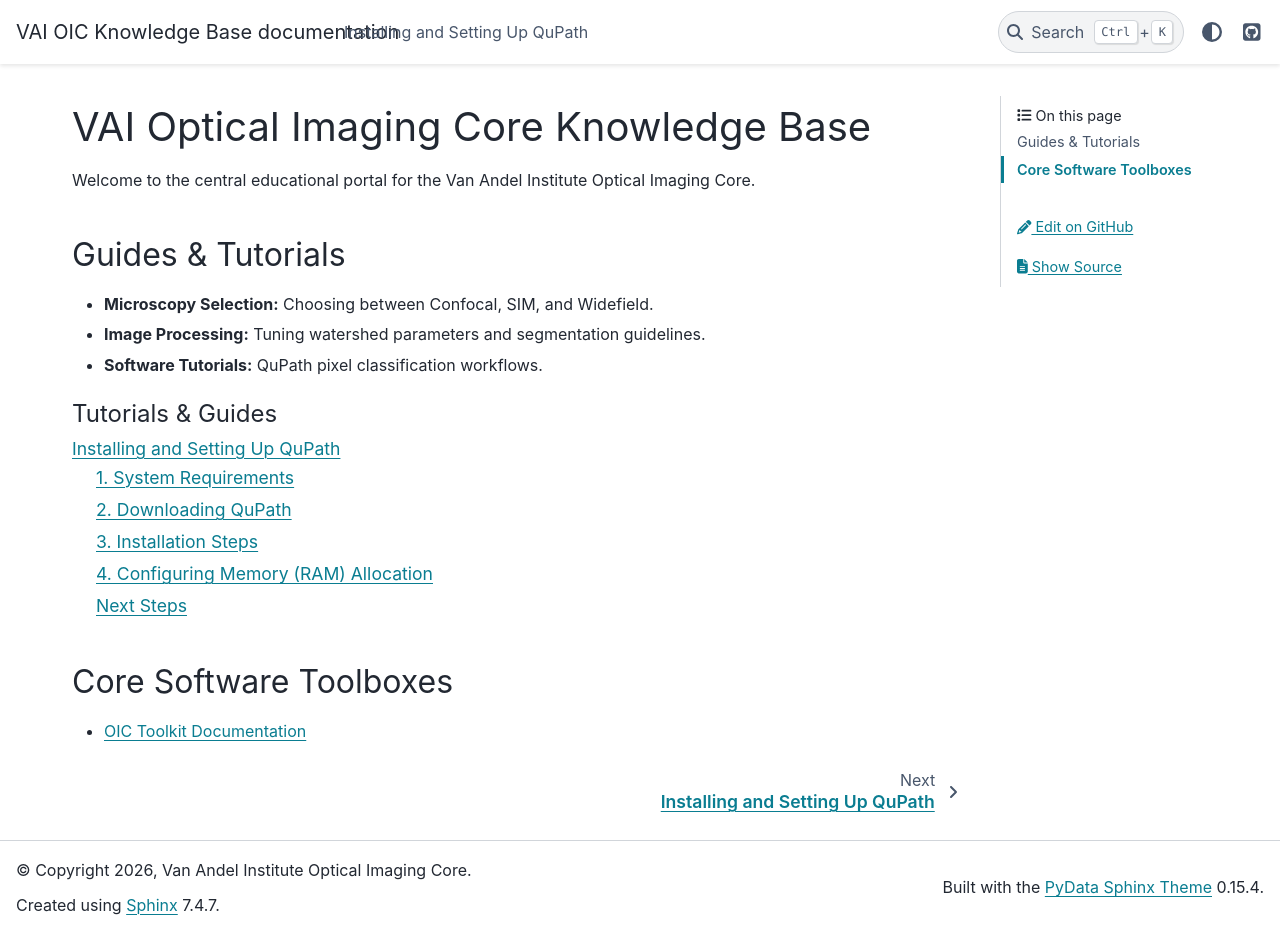
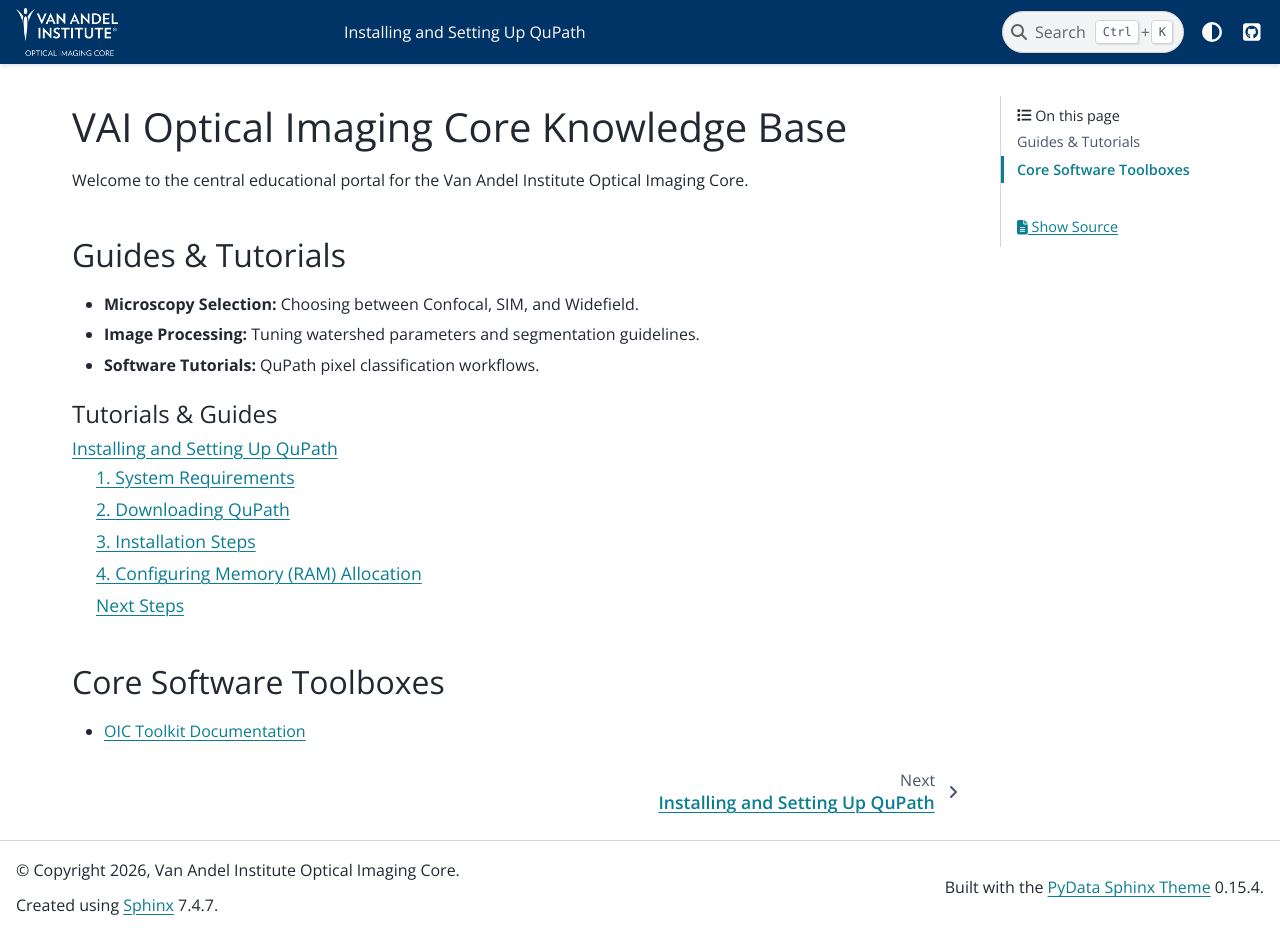
Before and after one commit to vaioic/vaioic.github.io, a Sphinx documentation site: the page built from docs/index.md, in a window 1280 px wide and 934 px high. Built offline with Sphinx 7.4.7 and the PyData theme 0.15.4, drawn with Linux system fonts in a browser that asks for light colours.

Commit message:
WIP: Customizing colors to match VAI branding

```diff
--- /dev/null
+++ b/docs/_static/custom.css
@@ -0,0 +1,70 @@
+:root {
+  /* Primary brand colors for light mode (VAI Blue/Navy theme) */
+  --pst-color-primary: #005596;           /* Main headings & active navbar links */
+  --pst-color-primary-highlight: #002244; /* Hover states */
+  --pst-color-secondary: #60abde;         /* Hyperlinks & accent elements */
+  --pst-color-target: #e6f0fa;            /* Highlight background on code anchors */
+  /* Main body text font family */
+  --pst-font-family-base: "Open Sans", -apple-system, BlinkMacSystemFont, "Segoe UI", Roboto, "Helvetica Neue", Arial, sans-serif;
+
+  /* Headings font family */
+  --pst-font-family-heading: "Open Sans", -apple-system, BlinkMacSystemFont, "Segoe UI", Roboto, "Helvetica Neue", Arial, sans-serif;
+
+  --pst-color-accent: #28ac98 !important;
+}
+
+/* Target light theme top navigation bar */
+html[data-theme="light"] .bd-header {
+  background-color: #003366 !important;
+}
+
+/* Ensure header buttons, links, and icons are white */
+html[data-theme="light"] .bd-header .nav-link,
+html[data-theme="light"] .bd-header .navbar-brand,
+html[data-theme="light"] .bd-header .btn {
+  color: #ffffff;
+}
+
+/* Force Search Input Text to Black */
+html[data-theme="light"] .bd-header form.bd-search-container input.form-control,
+html[data-theme="light"] .bd-header .bd-search input,
+html[data-theme="light"] .bd-search input.form-control {
+  color: #000000 !important;
+  background-color: #ffffff !important; /* Ensures input background is solid white */
+}
+
+/* Force Search Input Placeholder Text to Dark Gray/Black */
+html[data-theme="light"] .search-button-field {
+    color: #636363 !important;
+}
+html[data-theme="light"] .search-button-field:hover {
+    color: #ffffff !important;
+}
+
+/* Force Search Magnifying Glass Icon to Black */
+html[data-theme="light"] .bd-header .bd-search .fa-search,
+html[data-theme="light"] .bd-header .bd-search svg,
+html[data-theme="light"] .bd-header .search-button i {
+  color: #000000 !important;
+}
+
+html[data-theme="dark"] {
+  /* Primary brand colors for dark mode */
+  --pst-color-primary: #4DA6FF;
+  --pst-color-primary-highlight: #80C1FF;
+  --pst-color-secondary: #3399FF;
+  --pst-color-target: #002244;
+}
+
+/* Optional: Make the top navigation bar background match VAI dark navy */
+.bd-header.navbar-light {
+  background-color: #001a33 !important;
+}
+
+.bd-header .nav-link {
+  color: #ffffff !important;
+}
+
+.bd-header .nav-link:hover {
+  color: #4DA6FF !important;
+}
--- a/docs/conf.py
+++ b/docs/conf.py
@@ -35,14 +35,20 @@
 
 # -- Options for HTML output -------------------------------------------------
 # https://www.sphinx-doc.org/en/master/usage/configuration.html#options-for-html-output
+html_static_path = ["_static"]
+html_css_files = [
+    "https://fonts.googleapis.com/css2?family=Open+Sans:wght@400;600;700&display=swap",
+    "custom.css",
+]
 
 html_theme = "pydata_sphinx_theme"
 html_static_path = ["_static"]
 
+html_logo = "_static/logo.png"
 html_theme_options = {
     "site_url": "https://vaioic.github.io/",
     "github_url": "https://github.com/vaioic/vaioic.github.io",
-    "use_edit_page_button": True,
+    "use_edit_page_button": False,
     "navbar_end": ["theme-switcher", "navbar-icon-links"],
     "navbar_start": ["navbar-logo"],
     "show_version_warning_banner": False,
--- a/pyproject.toml
+++ b/pyproject.toml
@@ -1,7 +1,7 @@
 [project]
 name = "vaioic-github-io"
 version = "0.1.0"
-description = "Add your description here"
+description = "VAI Optical Imaging Core site"
 readme = "README.md"
 authors = [
     { name = "Jian Wei Tay", email = "jian.tay@vai.org" }
```
Also changed, not shown: docs/_static/logo.png (added).
